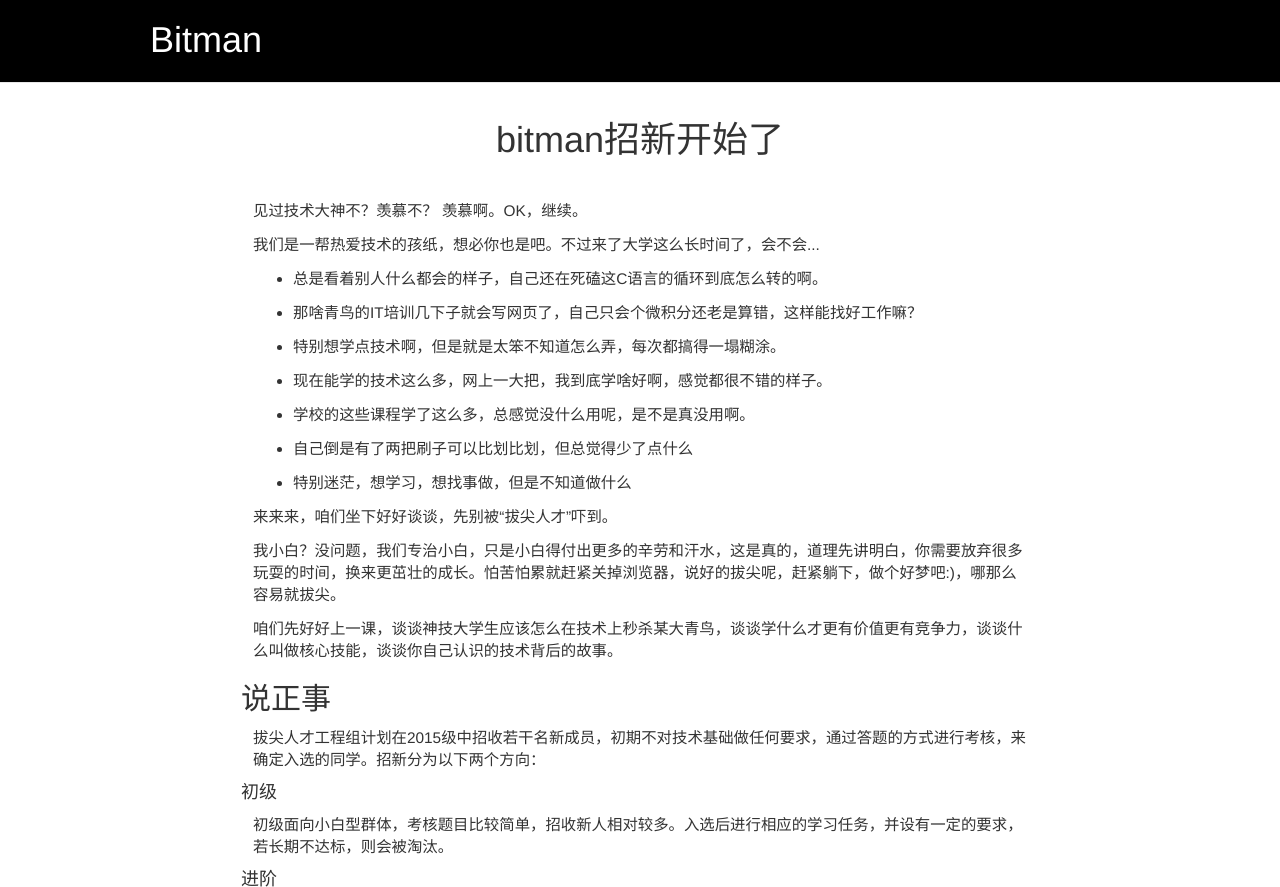
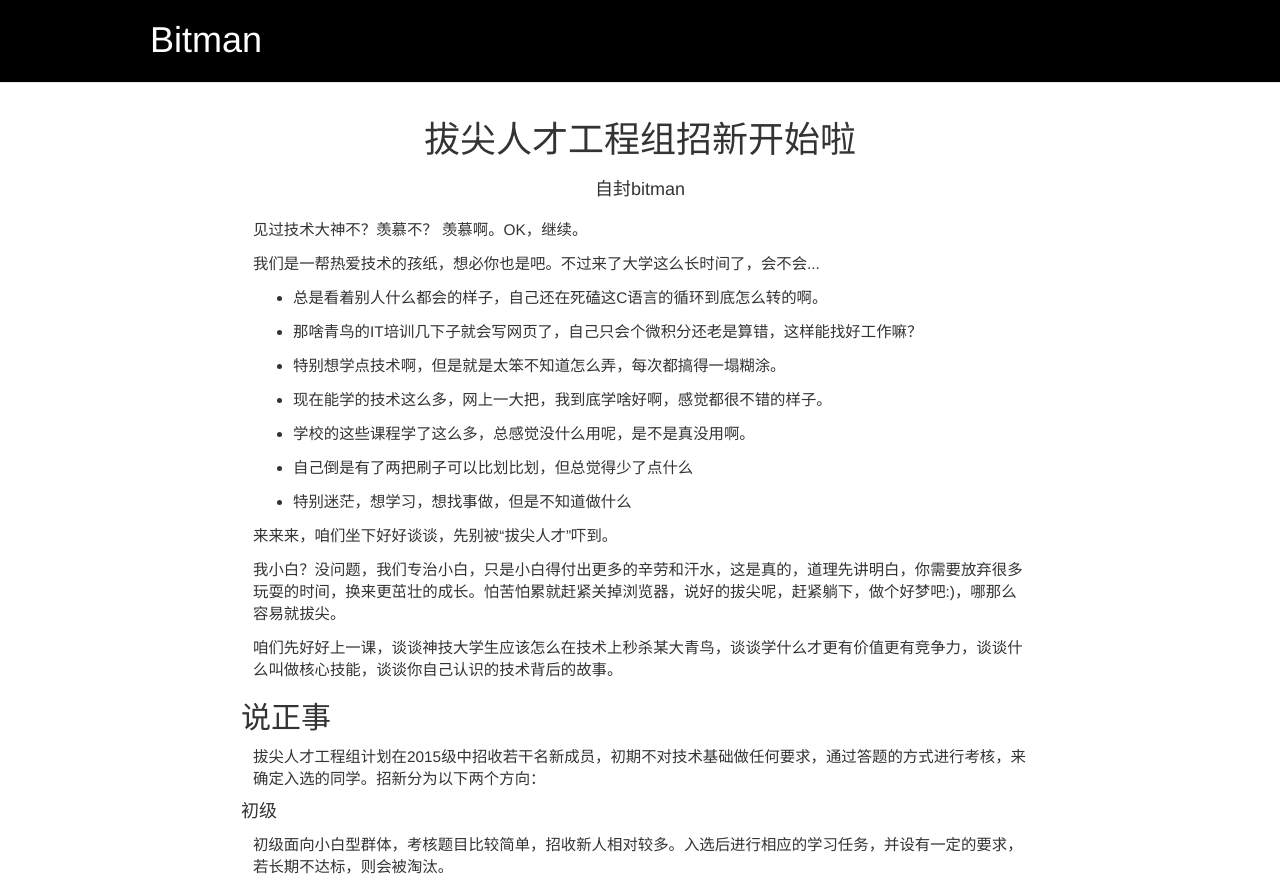
Before and after one commit to walsvid/bitmen-home, a plain HTML site: page join.html in a window 1280 px wide. Shown: the top 887 px of the page. Drawn offline with Linux system fonts and the light colour scheme.

Commit message:
hackeris - updated

```diff
--- a/join.html
+++ b/join.html
@@ -71,6 +71,7 @@
 
 也可以先加QQ群: 112917829 了解一下
 
+
 </script>
 </head>
 <body>
@@ -88,7 +89,8 @@
     <div style="clear: both; margin-top: 120px;"></div>
 
     <div id="title-div">
-        <h1 style="margin-bottom: 40px; text-align: center;">bitman招新开始了</h1>
+        <h1 style="margin-bottom: 20px; text-align: center;">拔尖人才工程组招新开始啦</h1>
+        <h4 style="text-align: center; margin-bottom: 20px; font-style: normal;">自封bitman</h4>
     </div>
 
     <div id="content">
```
